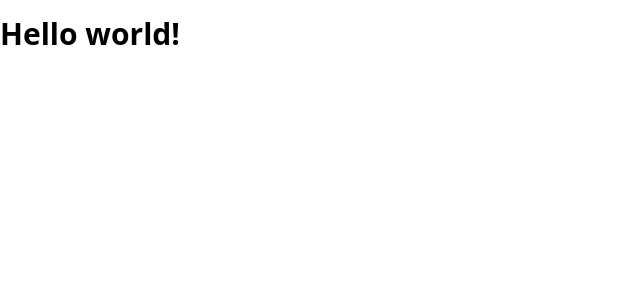
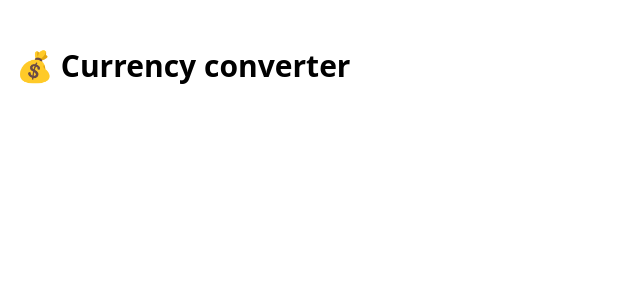
Before and after one commit to rostaklein/currency-converter, a React (Create React App) app: page / in a window 1280 px wide. Shown: the top 300 px of the page, without its empty margins (0-640 px from the left). Built offline with nearby package versions, Linux system fonts and the light colour scheme.

Commit message:
basic container and title styling

```diff
--- a/src/App.tsx
+++ b/src/App.tsx
@@ -2,8 +2,10 @@ import "./App.css";
 
 function App() {
   return (
-    <div className="container mx-auto py-4">
-      <h1 className="text-3xl font-bold">Hello world!</h1>
+    <div className="container mx-auto pb-4 pt-4 sm:pt-12 px-4">
+      <h1 className="sm:text-3xl text-xl font-bold text-center sm:text-left">
+        💰 Currency converter
+      </h1>
     </div>
   );
 }
```
